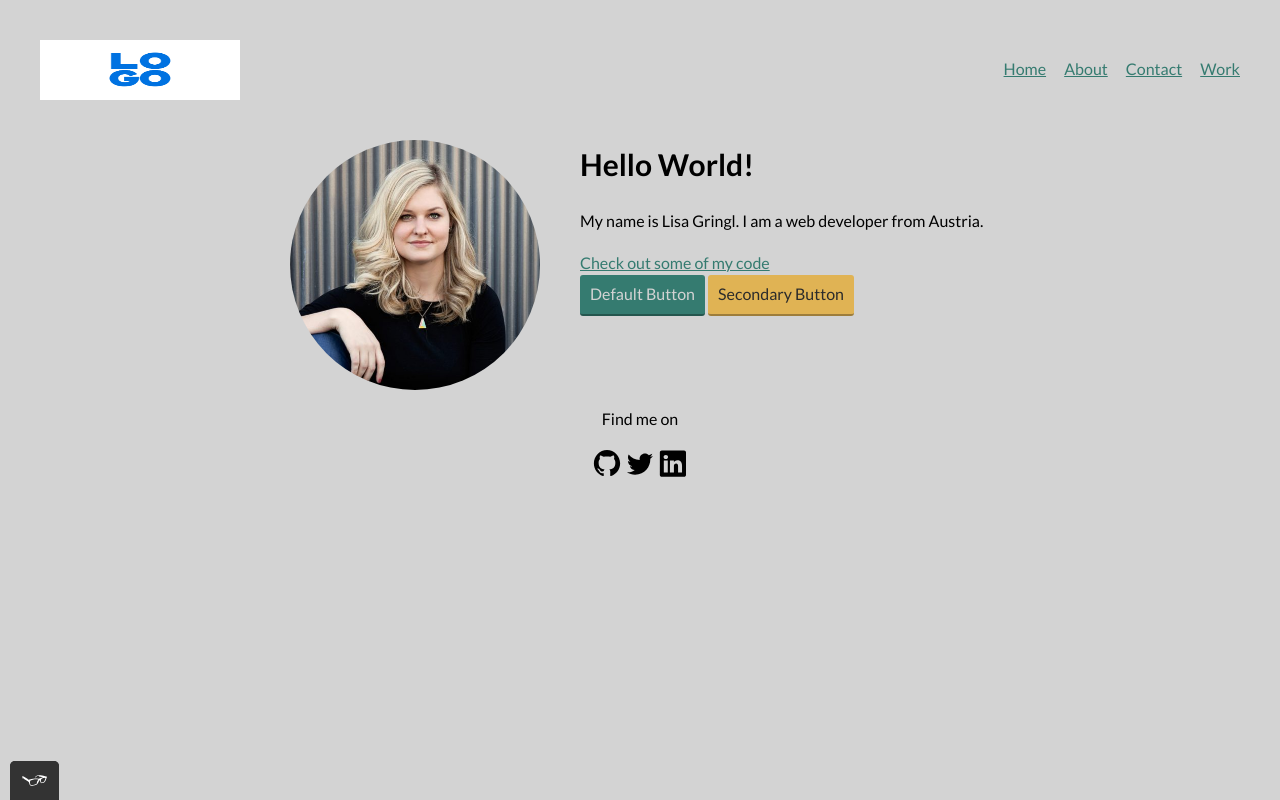
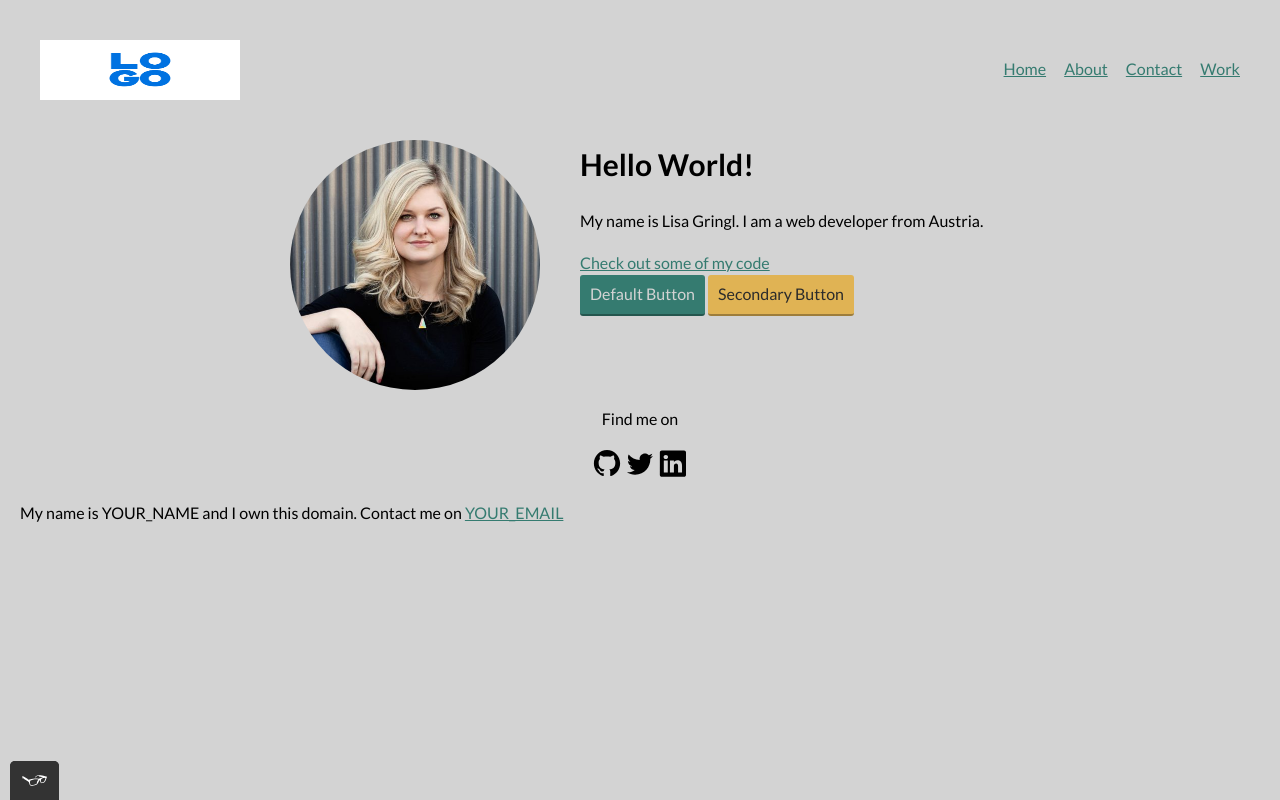
Before and after one commit to juli20008/juli20008.github.io, a plain HTML site: page index.html in a window 1280 px wide. Drawn offline with Linux system fonts and the light colour scheme.

Commit message:
Update index.html

```diff
--- a/index.html
+++ b/index.html
@@ -50,4 +50,17 @@
       <script src="js/tota11y.min.js"></script>
 </body>
 
+<head>
+<meta charset="UTF-8" />
+<meta http-equiv="X-UA-Compatible" content="IE=edge" />
+<meta name="viewport" content="width=device-width, initial-scale=1.0" />
+<title>Document</title>
+</head>
+<body>
+<p>
+My name is YOUR_NAME and I own this domain. Contact me on
+<a href="mailto:YOUR_EMAIL">YOUR_EMAIL</a>
+</p>
+</body>
+
 </html>
```
